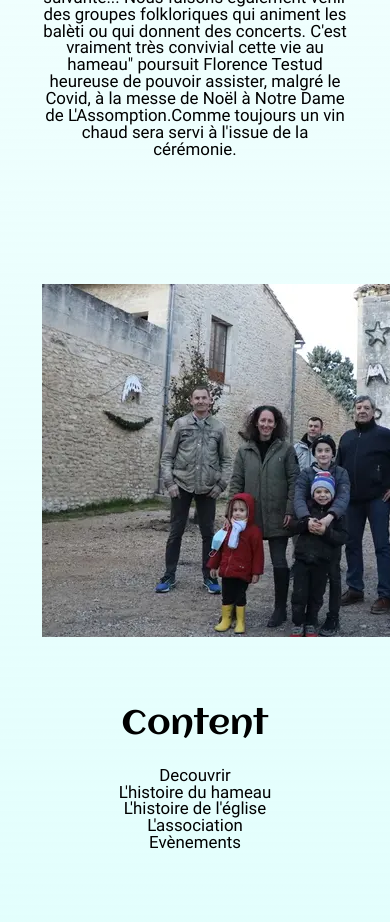
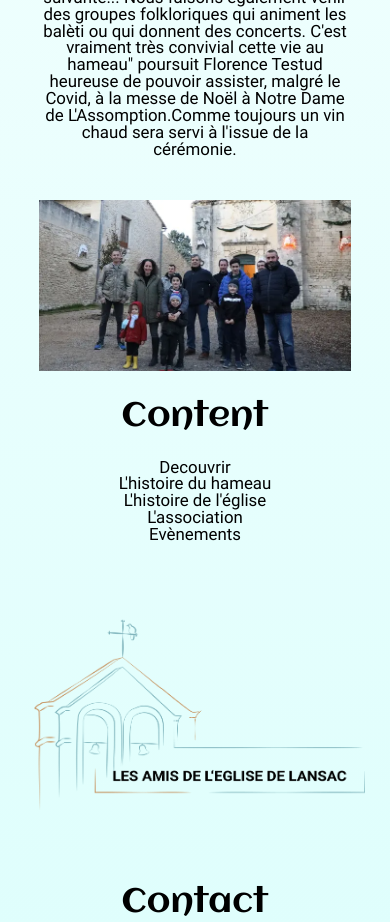
Before and after one commit to MD-Roger/projetLansac, a PHP site: page /association.php in a window 390 px wide; the page is wider, and only the part inside the window is pictured. Shown: the part 1149-2071 px from the top of that part. Run offline with PHP 8.4, Linux system fonts and the light colour scheme.

Commit message:
adding responsive

```diff
--- a/association.php
+++ b/association.php
@@ -34,6 +34,7 @@ C'est le père Claude Gay, de Saint-Étienne du Grès, qui célébrera la messe
 
        </section>
     </main>
+
     <?php include 'footer.html'; ?>
 
 </body>
--- a/css/styleAssociation.css
+++ b/css/styleAssociation.css
@@ -54,8 +54,9 @@ main {
   }
 
   .secondContent {
-    padding: 10vh 5vh 5vh 5vh;
 
-
+    img {
+      width: 80% ;
+    }
   }
 }
```
